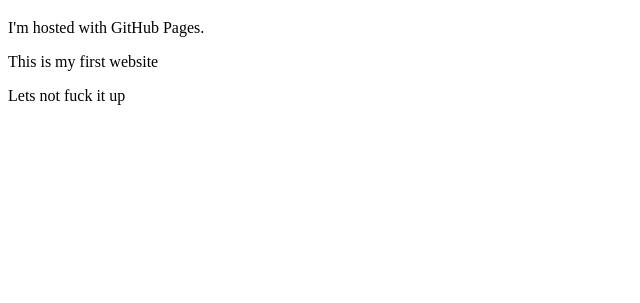
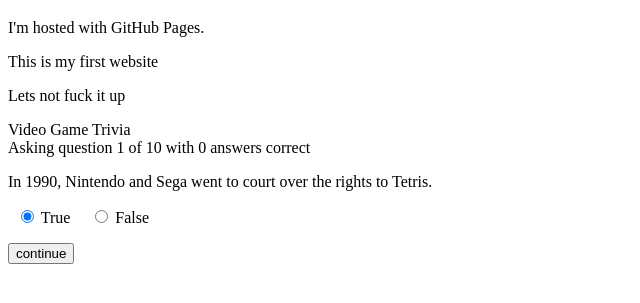
Before and after one commit to s3597881/s3597881.github.io, a plain HTML site: page index.html in a window 1280 px wide. Shown: the part 61-364 px from the top of the page, without its empty margins (0-640 px from the left). Drawn offline with Linux system fonts and the light colour scheme.

Commit message:
Update index.html

```diff
--- a/index.html
+++ b/index.html
@@ -5,5 +5,244 @@
 <p>I'm hosted with GitHub Pages.</p>
   <p>This is my first website</p>
   <p> Lets not fuck it up</p>
+   <p>
+
+        Video Game Trivia
+
+        <br />
+
+        Asking question <span id="NumberAsked">1</span> of 10 with <span id="NumberCorrect">0</span> answers correct</p>
+
+    <p>
+
+        <span id="TriviaQuestion">???</span>
+
+    </p>
+
+    <p>
+
+        &nbsp;
+
+        <input id="RadioTrue" type="radio" value="true" name="answer" checked="checked" /> True
+
+        &nbsp;&nbsp;&nbsp;
+
+        <input id="RadioFalse" type="radio" value="false" name="answer" /> False
+
+    </p>
+
+    <p>
+
+        <input id="ButtonContinue" onclick="checkAnswer();" type="button" value="continue" />
+
+    </p>
+
+
+
+    <script language="javascript" type="text/javascript">
+
+        // Array of trivia data
+
+        var TriviaData = new Array(10)
+
+        createTwoDimensionalArray(3);
+
+
+
+        // Variables to track state of the game
+
+        // i.e. number questions asked, current correct total and current question
+
+        var questionsAsked = 0;
+
+        var totalCorrect = 0;
+
+        var currentQuestion = 0;
+
+        var selectionValid = false;
+
+
+
+        // Questions
+
+        TriviaData[0][0] = "Donkey Kong, Pac-Man and Tempest were all released in the same year.";
+
+        TriviaData[1][0] = "Capcom is a Chinese company.";
+
+        TriviaData[2][0] = "Othello was the first arcade game released by Nintendo.";
+
+        TriviaData[3][0] = "The Atari 2600 video game system was first released in 1975.";
+
+        TriviaData[4][0] = "The Sega Saturn game system was released first in the U.S. in 1995.";
+
+        TriviaData[5][0] = "The legendary game Doom was released in 1993 for the PC.";
+
+        TriviaData[6][0] = "Dragon's Lair was the first arcade game to feature laser-disc technology.";
+
+        TriviaData[7][0] = "In 1990, Nintendo and Sega went to court over the rights to Tetris.";
+
+        TriviaData[8][0] = "In 1996 Nintendo sells its billionth cartridge worldwide.";
+
+        TriviaData[9][0] = "Microsoft first released the Xbox gaming system worldwide in 2001.";
+
+
+
+        // Answers
+
+        TriviaData[0][1] = "true";
+
+        TriviaData[1][1] = "false";
+
+        TriviaData[2][1] = "true";
+
+        TriviaData[3][1] = "false";
+
+        TriviaData[4][1] = "false";
+
+        TriviaData[5][1] = "true";
+
+        TriviaData[6][1] = "true";
+
+        TriviaData[7][1] = "false";
+
+        TriviaData[8][1] = "true";
+
+        TriviaData[9][1] = "false";
+
+
+
+        // Has question been asked
+
+        // -- necessary because we are asking in random order
+
+        TriviaData[0][2] = "no";
+
+        TriviaData[1][2] = "no";
+
+        TriviaData[2][2] = "no";
+
+        TriviaData[3][2] = "no";
+
+        TriviaData[4][2] = "no";
+
+        TriviaData[5][2] = "no";
+
+        TriviaData[6][2] = "no";
+
+        TriviaData[7][2] = "no";
+
+        TriviaData[8][2] = "no";
+
+        TriviaData[9][2] = "no";
+
+
+
+        // Load up first question
+
+        setQuestion();
+
+
+
+        // Sets question text and indicator so that we know the question has been displayed
+
+        function setQuestion() {
+
+            selectionValid = false; // Flag to make sure question has not been asked yet
+
+            while (selectionValid == false) {
+
+                currentQuestion = Math.floor(Math.random() * 10); // randomly select starting question
+
+                if (TriviaData[currentQuestion][2] == "no") {
+
+                    selectionValid = true;
+
+                }
+
+            }
+
+            document.getElementById("TriviaQuestion").innerHTML = TriviaData[currentQuestion][0];
+
+            TriviaData[currentQuestion][2] = "yes";
+
+            questionsAsked = questionsAsked + 1;
+
+        }
+
+
+
+        function processAnswer(myAnswer) {
+
+            if (TriviaData[currentQuestion][1] == myAnswer) {
+
+                // answer correct
+
+                totalCorrect = totalCorrect + 1;
+
+            }
+
+        }
+
+
+
+        // This function creates our two dimensional array
+
+        function createTwoDimensionalArray(arraySize) {
+
+            for (i = 0; i < TriviaData.length; ++i)
+
+                TriviaData[i] = new Array(arraySize);
+
+        }
+
+
+
+        // This function checks the answer, updates correct total
+
+        // and randomly selects the next question
+
+        function checkAnswer() {
+
+            if (document.getElementById("RadioTrue").checked) {
+
+                processAnswer("true");
+
+            }
+
+            else {
+
+                processAnswer("false");
+
+            }
+
+            // get next question if not asked all yet
+
+            if (questionsAsked < 10) {
+
+                setQuestion();
+
+            }
+
+            // final question asked - disable button and show final results
+
+            else {
+
+                alert("Quiz complete! You got " + totalCorrect + " correct out of 10.");
+
+                document.getElementById("ButtonContinue").disabled = true;
+
+            }
+
+            // update totals
+
+            document.getElementById("NumberAsked").innerHTML = questionsAsked;
+
+            document.getElementById("NumberCorrect").innerHTML = totalCorrect;
+
+        }
+
+
+
+    </script>
 </body>
 </html>
```
